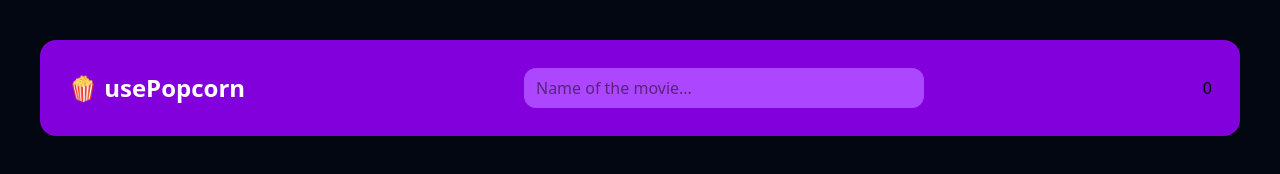
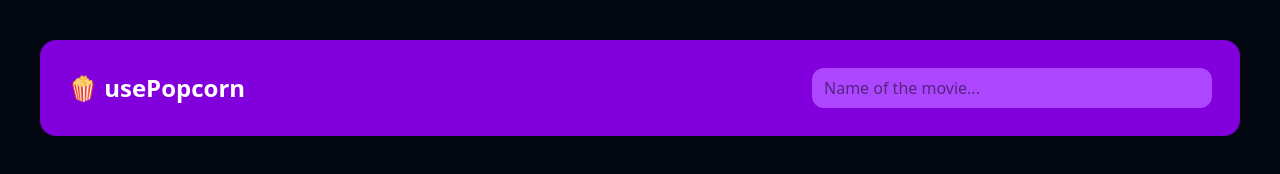
Before and after one commit to mahdicaa/Movie-Checker, a React app: page / in a window 1280 px wide. Shown: the top 174 px of the page. Built offline with nearby package versions, Linux system fonts and the light colour scheme; no server answers; the HTML template or start-up script is replaced by a standard one.

Commit message:
The number results is modified in a conditional mood.

```diff
--- a/src/Navbar.jsx
+++ b/src/Navbar.jsx
@@ -8,11 +8,11 @@ export const Navbar = ({ onInputhandler, numberOfResults }) => {
         onChange={onInputhandler}
         placeholder="Name of the movie..."
       />
-      {numberOfResults && (
+      {numberOfResults > 0 ? (
         <div className="font-bold text-white text-2xl">
           Found {numberOfResults} top results
         </div>
-      )}
+      ) : null}
     </div>
   );
 };
```
